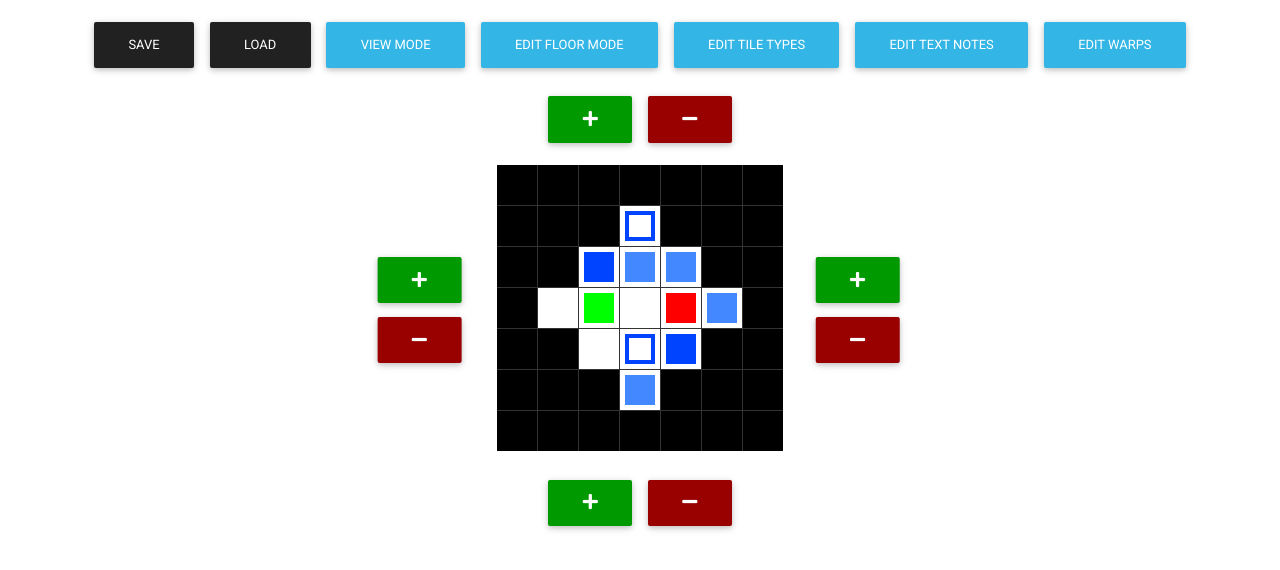
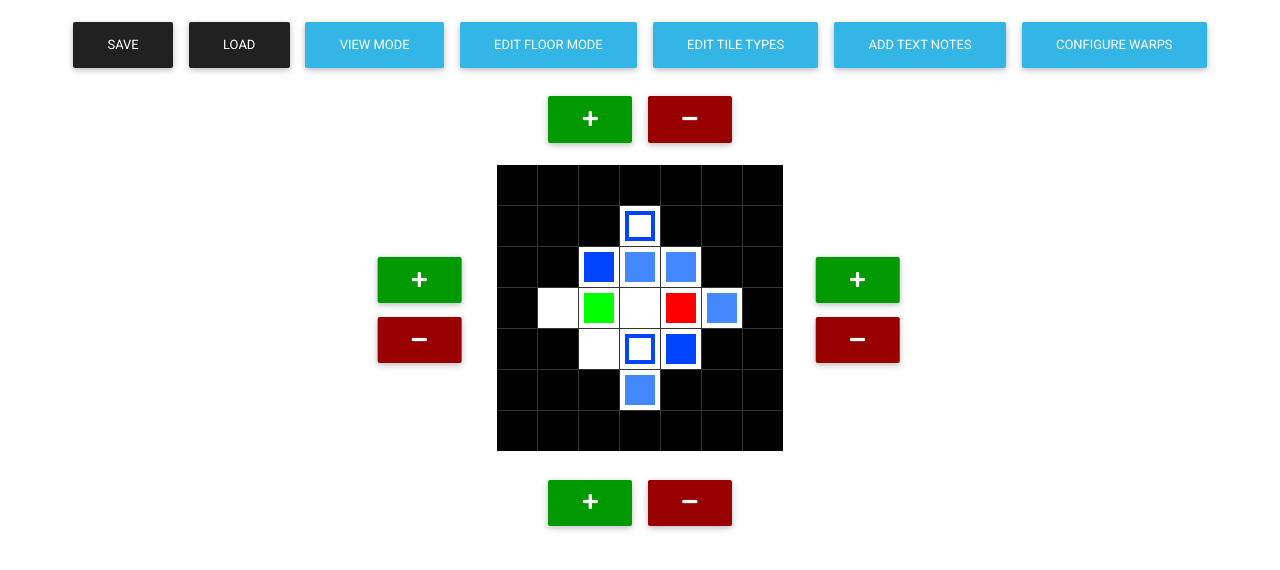
Before and after one commit to Thurler/map-maker-web, a plain HTML site: page index.html in a window 1280 px wide. Drawn offline with Linux system fonts and the light colour scheme.

Commit message:
Changed some text on buttons

```diff
--- a/index.html
+++ b/index.html
@@ -18,8 +18,8 @@
 			<button id="viewNav" type="button" class="btn btn-info">View mode</button>
 			<button id="viewFloor" type="button" class="btn btn-info">Edit floor mode</button>
 			<button id="viewTypes" type="button" class="btn btn-info">Edit tile types</button>
-			<button id="viewTexts" type="button" class="btn btn-info">Edit text notes</button>
-			<button id="viewWarps" type="button" class="btn btn-info">Edit warps</button>
+			<button id="viewTexts" type="button" class="btn btn-info">Add text notes</button>
+			<button id="viewWarps" type="button" class="btn btn-info">Configure warps</button>
 		</div>
 	</div>
 	<div class="row my-3 mx-2 text-center">
```
